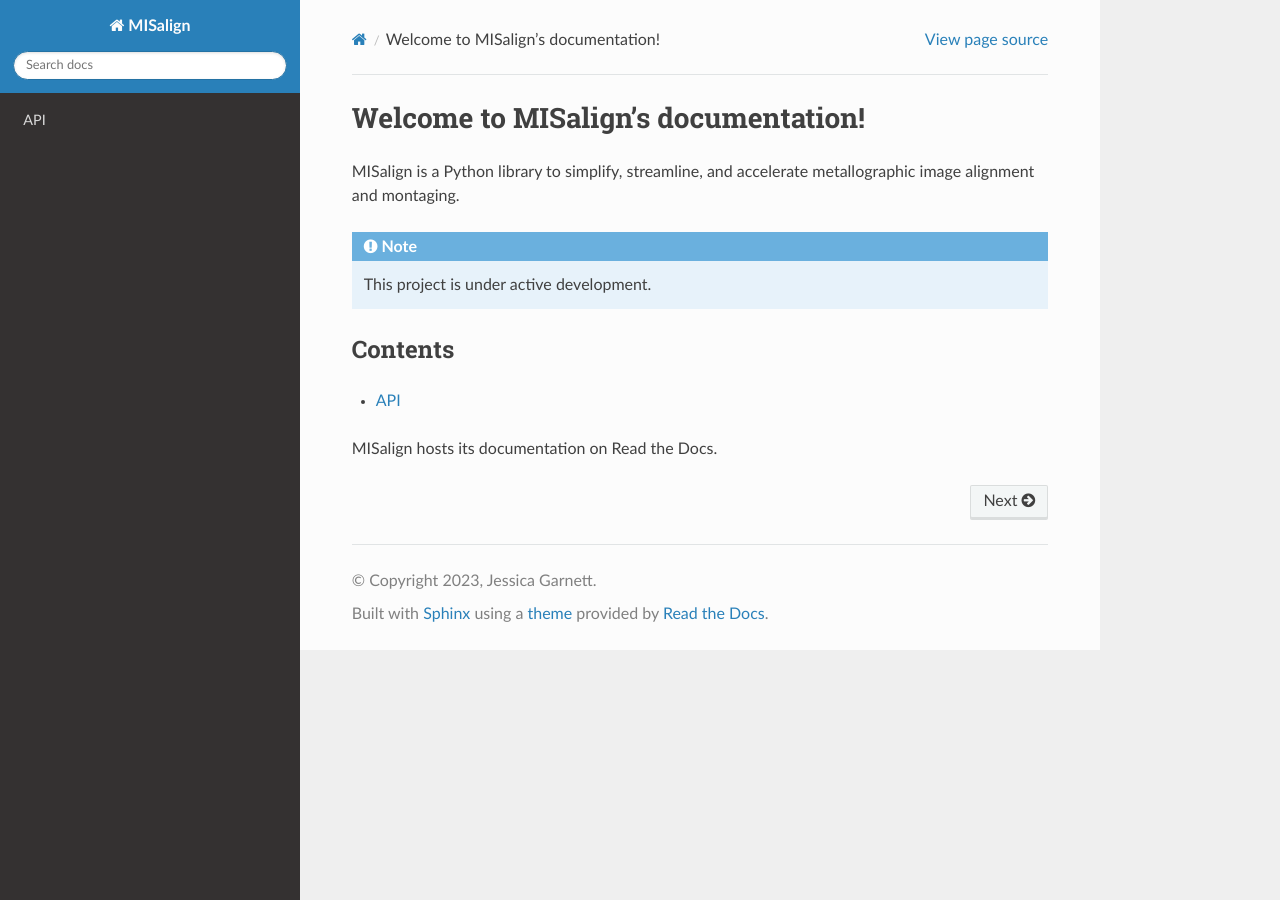
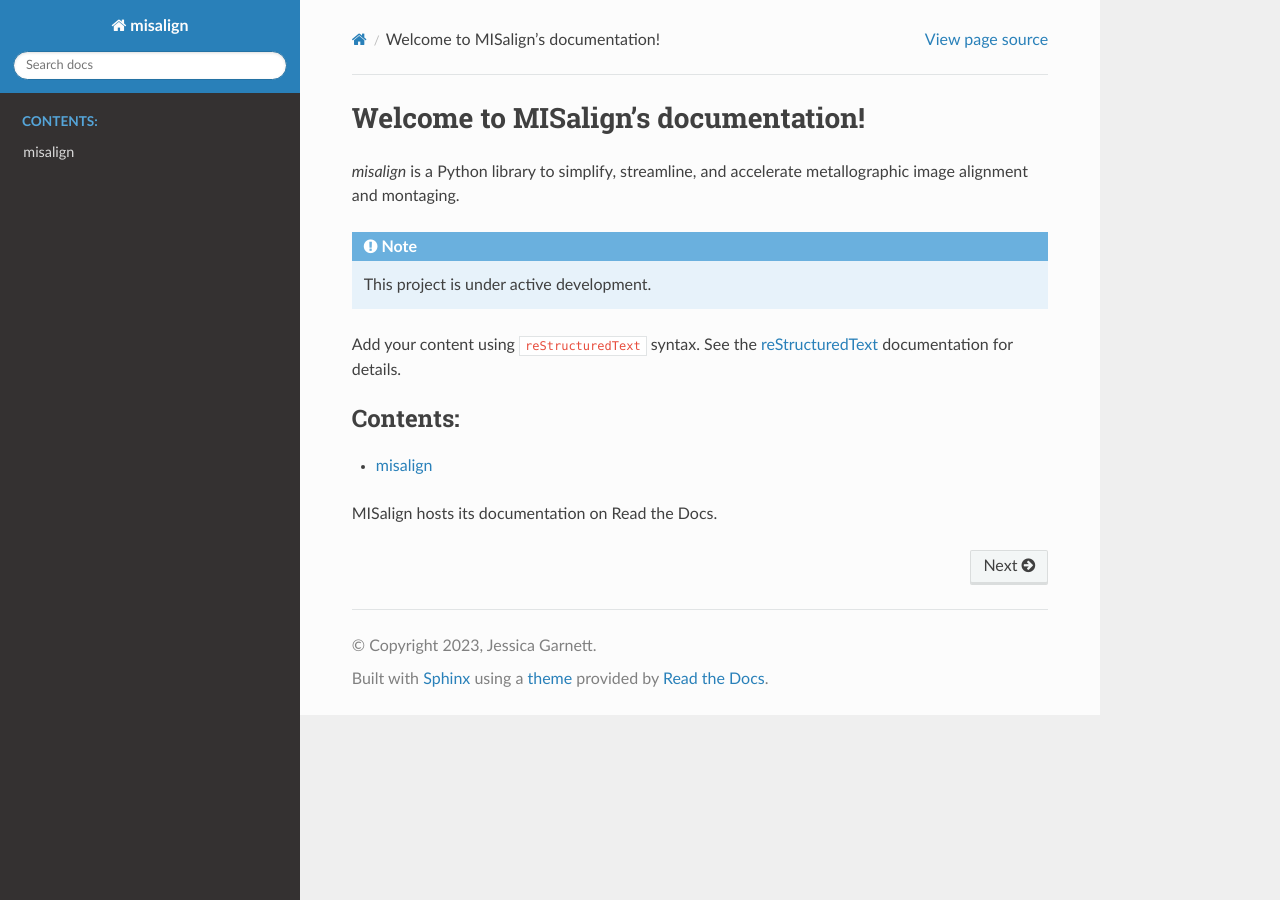
Before and after one commit to jess-garnett/MISalign, a Sphinx documentation site: the page built from docs/source/index.rst, in a window 1280 px wide. Built offline with Sphinx 7.4.7 and the Read the Docs theme 3.1.0, drawn with Linux system fonts in a browser that asks for light colours.

Commit message:
Reconfigures sphinx docs from sphinx-quickstart.

```diff
--- a/docs/source/conf.py
+++ b/docs/source/conf.py
@@ -1,35 +1,35 @@
 # Configuration file for the Sphinx documentation builder.
+#
+# For the full list of built-in configuration values, see the documentation:
+# https://www.sphinx-doc.org/en/master/usage/configuration.html
 
-# -- Project information
+# -- Project information -----------------------------------------------------
+# https://www.sphinx-doc.org/en/master/usage/configuration.html#project-information
 
-project = 'MISalign'
+project = 'misalign'
 copyright = '2023, Jessica Garnett'
 author = 'Jessica Garnett'
+release = '2.0.0'
 
-release = '2.0.0'
-version = '2.0.0'
-
-# -- General configuration
+# -- General configuration ---------------------------------------------------
+# https://www.sphinx-doc.org/en/master/usage/configuration.html#general-configuration
 
 extensions = [
     'sphinx.ext.duration',
     'sphinx.ext.doctest',
     'sphinx.ext.autodoc',
     'sphinx.ext.autosummary',
-    'sphinx.ext.intersphinx',
 ]
 
-intersphinx_mapping = {
-    'python': ('https://docs.python.org/3/', None),
-    'sphinx': ('https://www.sphinx-doc.org/en/master/', None),
-}
-intersphinx_disabled_domains = ['std']
+autosummary_generate = True
 
 templates_path = ['_templates']
+exclude_patterns = []
 
-# -- Options for HTML output
+
+
+# -- Options for HTML output -------------------------------------------------
+# https://www.sphinx-doc.org/en/master/usage/configuration.html#options-for-html-output
 
 html_theme = 'sphinx_rtd_theme'
-
-# -- Options for EPUB output
-epub_show_urls = 'footnote'
+html_static_path = ['_static']
--- a/docs/source/index.rst
+++ b/docs/source/index.rst
@@ -1,17 +1,25 @@
 Welcome to MISalign's documentation!
-===================================
+=====================================
 
-MISalign is a Python library to simplify, streamline, and accelerate metallographic image alignment and montaging.
+`misalign` is a Python library to simplify, streamline, and accelerate metallographic image alignment and montaging.
 
 .. note::
 
    This project is under active development.
 
-Contents
---------
+Add your content using ``reStructuredText`` syntax. See the
+`reStructuredText <https://www.sphinx-doc.org/en/master/usage/restructuredtext/index.html>`_
+documentation for details.
+
+.. .. autosummary::
+..    :recursive:
+..    :toctree: _autosummary
+..    misalign
 
 .. toctree::
+   :maxdepth: 2
+   :caption: Contents:
 
-   api
+   _autosummary/misalign
 
 MISalign hosts its documentation on Read the Docs.
```
Also changed, not shown: docs/source/_autosummary/misalign.alignment.interactive_manual.rst (added, +12 -0 lines), docs/source/_autosummary/misalign.alignment.rst (added, +13 -0 lines), docs/source/_autosummary/misalign.calibration.calibrate.rst (added, +18 -0 lines), docs/source/_autosummary/misalign.calibration.rst (added, +14 -0 lines), docs/source/_autosummary/misalign.calibration.scale_bar.rst (added, +14 -0 lines), docs/source/_autosummary/misalign.canvas.canvas_rectangular.rst (added, +29 -0 lines), docs/source/_autosummary/misalign.canvas.rst (added, +13 -0 lines), docs/source/_autosummary/misalign.model.image.rst (added, +19 -0 lines), docs/source/_autosummary/misalign.model.project.rst (added, +19 -0 lines), docs/source/_autosummary/misalign.model.relation.rst (added, +20 -0 lines), docs/source/_autosummary/misalign.model.rst (added, +15 -0 lines), docs/source/_autosummary/misalign.rst (added, +16 -0 lines), docs/source/api.rst (deleted, +0 -7 lines), 2 other files.
